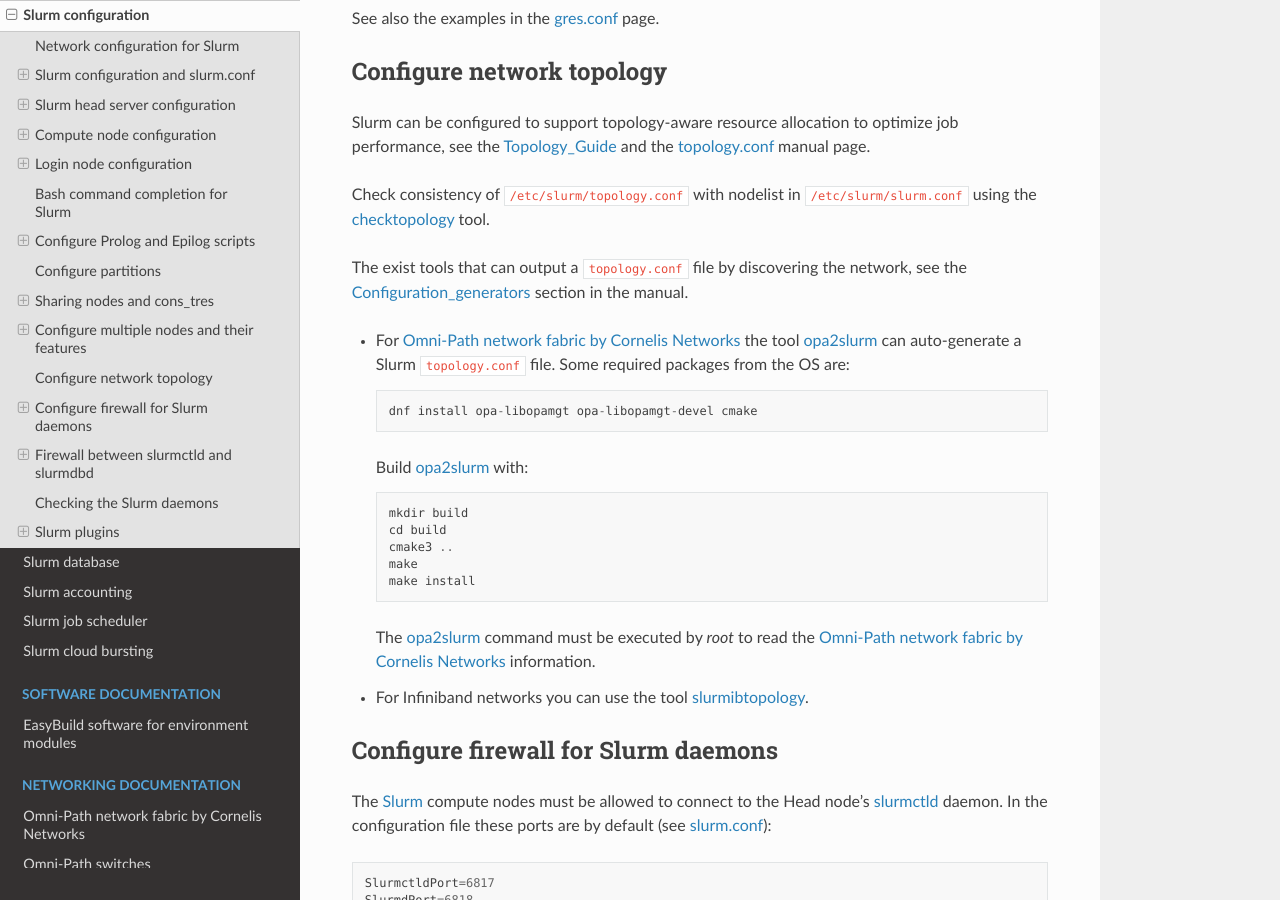
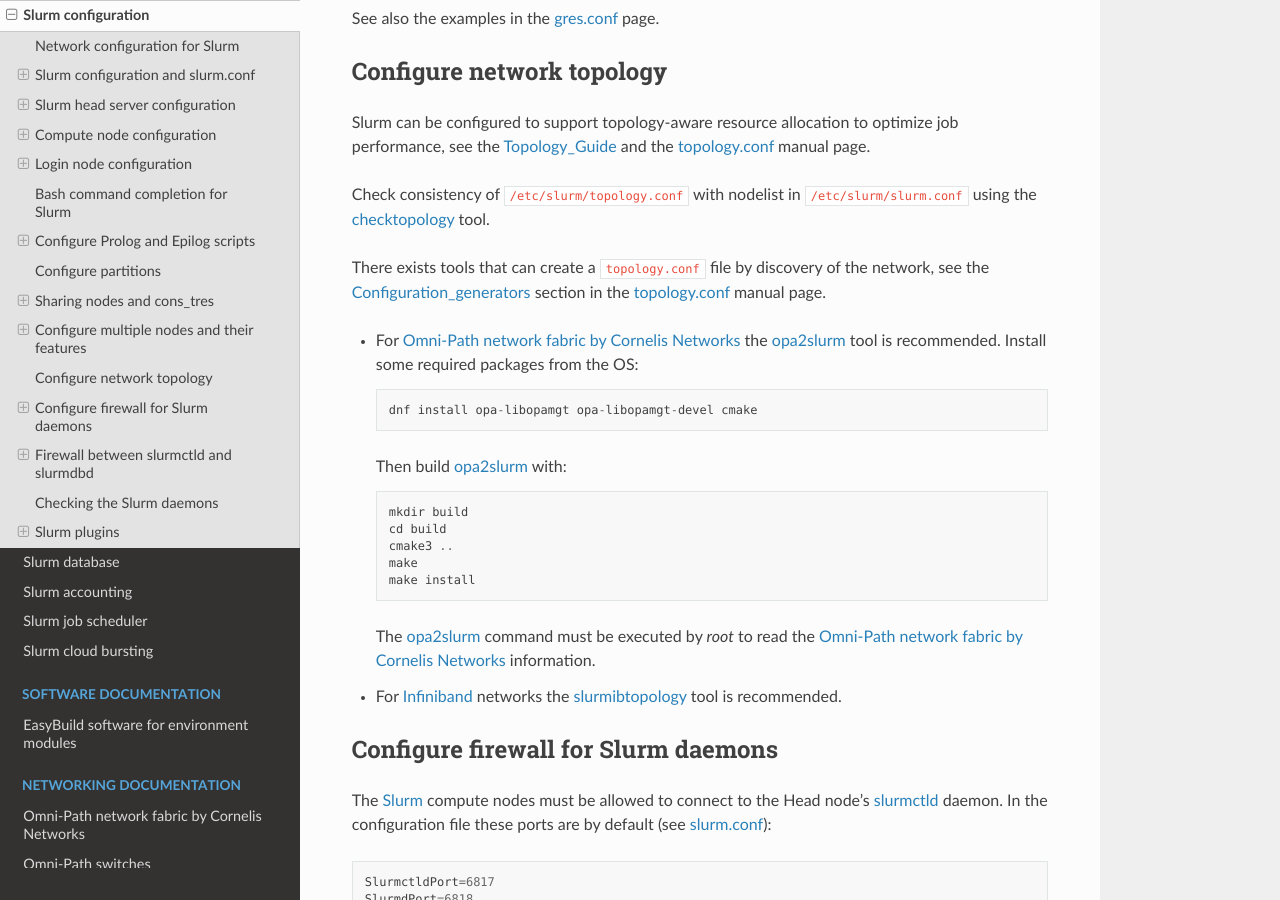
Before and after one commit to OleHolmNielsen/Niflheim_system, a Sphinx documentation site: the page built from docs/Slurm_configuration.rst, in a window 1280 px wide and 900 px high, scrolled down 41527 px. Built offline with Sphinx 7.4.7 and the Read the Docs theme 3.1.0, drawn with Linux system fonts in a browser that asks for light colours.

Commit message:
Minor edits

```diff
--- a/docs/Slurm_configuration.rst
+++ b/docs/Slurm_configuration.rst
@@ -1794,14 +1794,15 @@
 
 Check consistency of ``/etc/slurm/topology.conf`` with nodelist in ``/etc/slurm/slurm.conf`` using the checktopology_ tool.
 
-The exist tools that can output a ``topology.conf`` file by discovering the network, see the Configuration_generators_ section in the manual.
-
-* For :ref:`OmniPath` the tool opa2slurm_ can auto-generate a Slurm ``topology.conf`` file.
-  Some required packages from the OS are::
+There exists tools that can create a ``topology.conf`` file by discovery of the network,
+see the Configuration_generators_ section in the topology.conf_ manual page.
+
+* For :ref:`OmniPath` the opa2slurm_ tool is recommended.
+  Install some required packages from the OS::
 
     dnf install opa-libopamgt opa-libopamgt-devel cmake
 
-  Build opa2slurm_ with::
+  Then build opa2slurm_ with::
 
     mkdir build
     cd build
@@ -1811,7 +1812,7 @@
 
   The opa2slurm_ command must be executed by *root* to read the :ref:`OmniPath` information.
 
-* For Infiniband networks you can use the tool slurmibtopology_.
+* For Infiniband_ networks the slurmibtopology_ tool is recommended.
 
 .. _Topology_Guide: https://slurm.schedmd.com/topology.html
 .. _topology.conf: https://slurm.schedmd.com/topology.conf.html
```
